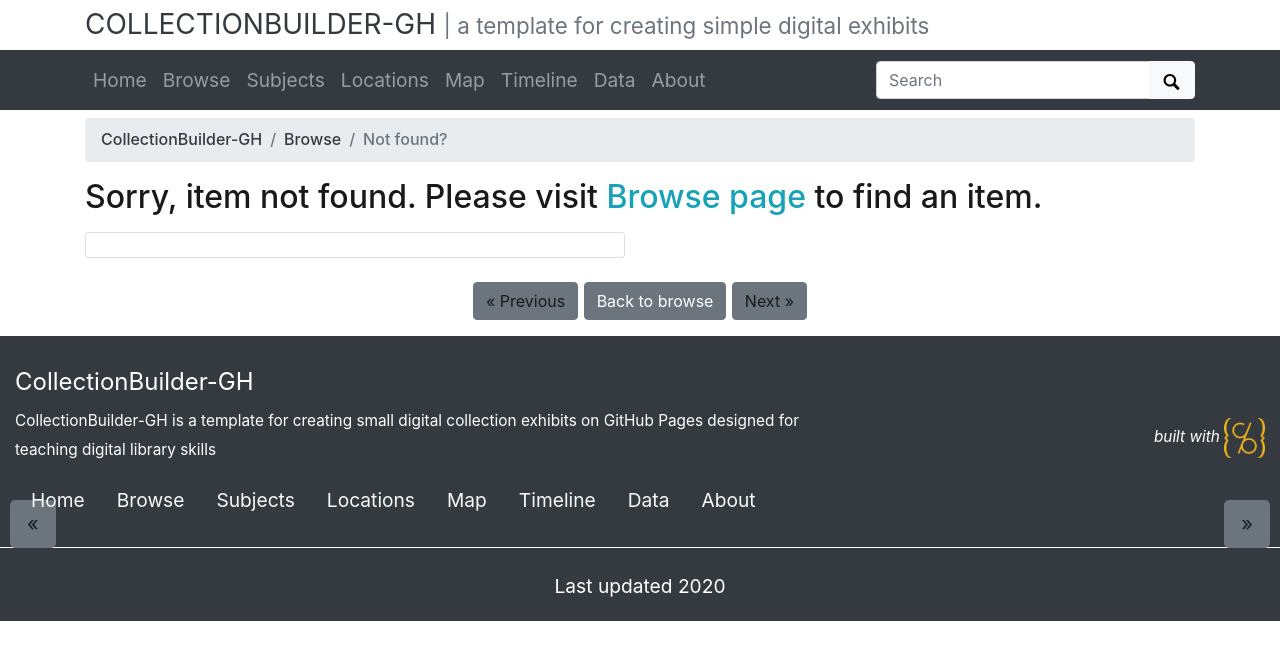
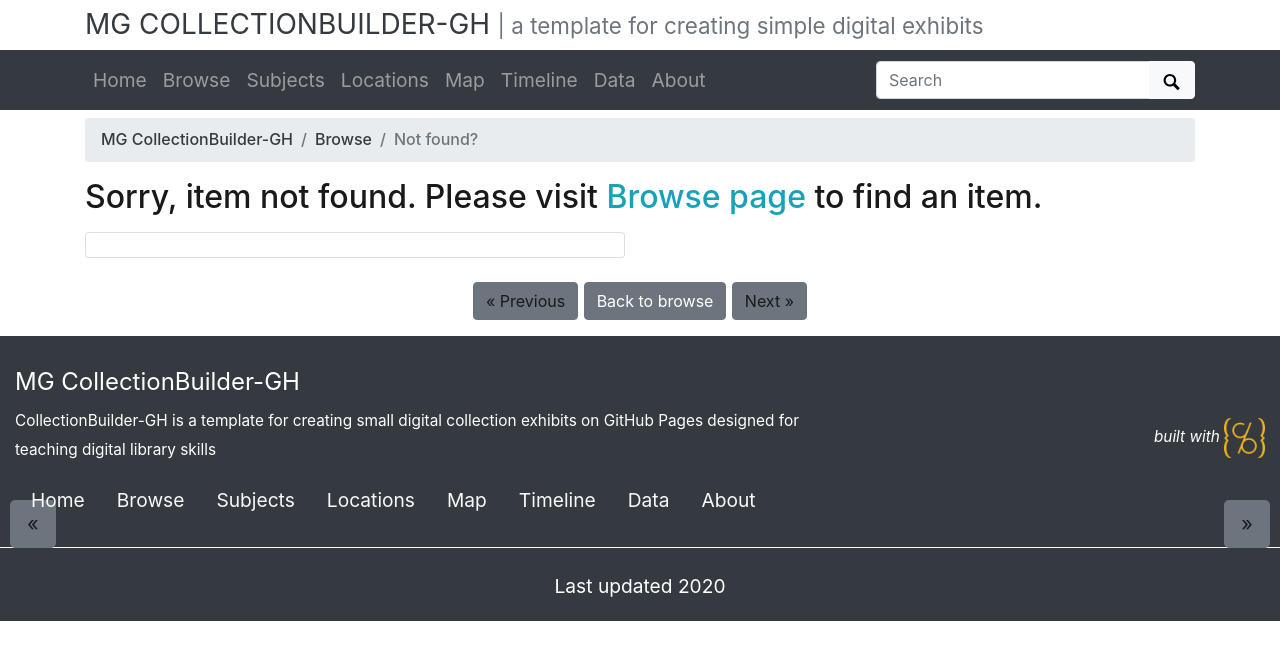
Before and after one commit to mkfgomez/agriculture, a Jekyll site: the page built from pages/item.md, in a window 1280 px wide. Shown: the top 660 px of the page. Built offline with Jekyll 4.4.1, drawn with Linux system fonts in a browser that asks for light colours.

```diff
--- a/_config.yml
+++ b/_config.yml
@@ -8,24 +8,24 @@
 # URL VARIABLES
 #
 # url is your gh-pages base, following the pattern: username.github.io
-url: https://collectionbuilder.github.io
+url: https://mkfgomez.github.io
 # baseurl is your github repository's name prefixed with a /
-baseurl: /collectionbuilder-gh
+baseurl: /homework
 # location of code, the full url to your github repository
-source-code: https://github.com/CollectionBuilder/collectionbuilder-gh
+source-code: https://github.com/mkfgomez/homework
 
 ##########
 # SITE SETTINGS
 #
 # title of site appears in banner
-title: CollectionBuilder-GH
+title: MG CollectionBuilder-GH
 # tagline, a short phrase that will appear throughout the site in the top banner
 tagline: a template for creating simple digital exhibits
 # description appears in meta tags and other locations
 # this description might appear in search result lists, keep around 160 characters max
 description: "CollectionBuilder-GH is a template for creating small digital collection exhibits on GitHub Pages designed for teaching digital library skills"
 # creator of the digital collection, to appear in meta tags; we typically use our GitHub usernames but feel free to just use your name
-author: CollectionBuilder
+author: MG
 
 ##########
 # COLLECTION SETTINGS
@@ -44,7 +44,7 @@ metadata: demo-metadata
 # ROBOTS EXCLUDE
 #
 # set noindex to true if you do NOT want Google to index your site
-# noindex: true
+noindex: true
 
 ##########
 # BUILD SETTINGS
```
